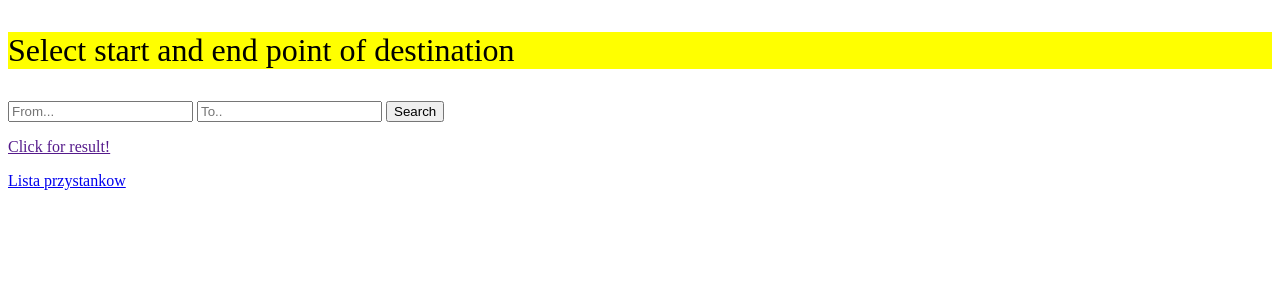
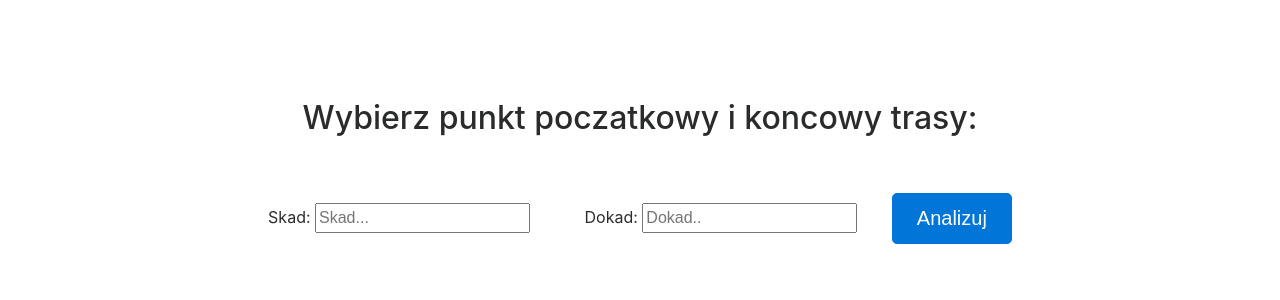
Before and after one commit to kzielin4/TASS-WARSAW-GRAPH, a Flask app: page / in a window 1280 px wide. Shown: the top 300 px of the page. Run offline with Flask 2, Linux system fonts and the light colour scheme; some libraries are stand-ins or nearby versions.

Commit message:
frontend

```diff
--- a/Python/TASS/main.py
+++ b/Python/TASS/main.py
@@ -177,11 +177,11 @@
         print "trans Len: " + str(transitLength)
         print "trans path: " + str(transitPath)
         if(transitLength <= carLength):
-            mode = {"vehicle": "transit", 'length': transitLength, "path": transitPath}
+            mode = {"vehicle": "transport miejski", 'length': transitLength, "path": transitPath}
         else:
-            mode = {"vehicle": "car", 'length': carLength, "path": carPath}
+            mode = {"vehicle": "samochod", 'length': carLength, "path": carPath}
     except nx.NetworkXNoPath:
-        mode = {"vehicle": "car", 'length': carLength, "path": carPath}
+        mode = {"vehicle": "samochod", 'length': carLength, "path": carPath}
         print 'NO PATH'
 
     return mode
@@ -200,6 +200,7 @@
     # jak nie to zakoncz
     if(str(paramqueryFrom) not in stopsList or str(paramqueryTo) not in stopsList):
         result['error'] = "Punkt poczatkowy oraz koncowy trasy musi znajdowac sie na liscie przystankow!"
+        return jsonify(result)
 
     #analyze graph networkx
     transportMode = getTheBestTransportMode(str(paramqueryFrom), str(paramqueryTo))
@@ -210,7 +211,11 @@
     print transportMode['path']
     # mode = {"vehicle": "transit", 'length': transitLength, "path": transitPath}
 
-    result['success'] = "success"
+    result['success'] = "Wyniki analizy: "
+    result['vehicle'] = transportMode['vehicle']
+    result['tLength'] = transportMode['length']
+    result['path'] = transportMode['path']
+
     return jsonify(result)
 
 if __name__ ==  "__main__":
--- a/Python/TASS/static/script4.js
+++ b/Python/TASS/static/script4.js
@@ -1,17 +1,37 @@
 $(document).ready(function () {
+    $("#list").hide();
+
     $("#search").click(function () {
         var queryParams = {queryTo: $("#queryTo").val(), queryFrom: $("#queryFrom").val()}
         var searchReq = $.get("/sendRequest", queryParams);
         searchReq.done(function (data) {
             if (data.error) {
-                $("#errorMessage").text(data.error)
+                $("#errorMessage").text(data.error);
+                $("#successMessage").text("");
+                 $("#vehicle").text("");
+                $("#tLength").text("");
+                $("#path").text("");
                 $("#url").attr("href", "");
             }
             else {
                 $("#errorMessage").text("");
+                $("#successMessage").text(data.success);
+                $("#vehicle").text("Środek transportu: " + data.vehicle);
+                $("#tLength").text("Czas: " + data.tLength + " [sekund]");
+                $("#path").text("Trasa: " + data.path);
+
                 $("#url").attr("href", data.result);
             }
         });
     });
 
+     $("#app-tab").click(function () {
+        $("#app").show();
+        $("#list").hide();
+    });
+      $("#list-tab").click(function () {
+          $("#list").show();
+          $("#app").hide();
+    });
+
 })
--- a/Python/TASS/static/style.css
+++ b/Python/TASS/static/style.css
@@ -1,4 +1,40 @@
+body{
+    text-align: center;
+}
+#app{
+    margin-top: 50px;
+    margin-right: 50px;
+    margin-bottom: 50px;
+    margin-left: 50px;
+    padding-top:50px
+}
+
 #mainHeader {
-    background-color: yellow;
     font-size: 200%;
 }
+#errorMessage{
+    color:red;
+}
+#fromToContainer{
+    padding-top: 50px;
+    padding-bottom: 40px;
+}
+#queryToLabel{
+    padding-left: 50px;
+}
+#przystanki{
+    padding-top: 100px;
+}
+#search{
+    margin-left: 30px;
+}
+#list{
+    margin-top: 50px;
+    margin-right: 50px;
+    margin-bottom: 50px;
+    margin-left: 50px;
+    padding-top:50px
+}
+#vehicle{
+    font-weight: bold;
+}
--- a/Python/TASS/templates/layout.html
+++ b/Python/TASS/templates/layout.html
@@ -1,25 +1,60 @@
 <!doctype html>
 <html>
   <head>
-    <title>Google API Example</title>
-    <link rel="stylesheet" type="text/css" href="{{ url_for('static', filename='style.css') }}">
-    <script src="https://ajax.googleapis.com/ajax/libs/jquery/2.1.4/jquery.min.js"></script>
-    <script src="{{ url_for('static', filename='script4.js') }}"></script>
+      <meta charset="utf-8">
+      <meta name="viewport" content="width=device-width, initial-scale=1, shrink-to-fit=no">
+      <title>Google API Example</title>
+      <link rel="stylesheet" href="https://maxcdn.bootstrapcdn.com/bootstrap/4.0.0-beta.3/css/bootstrap.min.css" integrity="sha384-Zug+QiDoJOrZ5t4lssLdxGhVrurbmBWopoEl+M6BdEfwnCJZtKxi1KgxUyJq13dy" crossorigin="anonymous">
+      <link rel="stylesheet" type="text/css" href="{{ url_for('static', filename='style.css') }}">
+      <script src="https://ajax.googleapis.com/ajax/libs/jquery/2.1.4/jquery.min.js"></script>
+      <script src="{{ url_for('static', filename='script4.js') }}"></script>
   </head>
   <body>
-    <p id="mainHeader"> Select start and end point of destination</p>
-    <input type="text" title="From" id="queryFrom" placeholder="From...">
-    <input type="text" title="To" id="queryTo" placeholder="To..">
-    <button id="search">Search</button>
+    <nav class="navbar navbar-expand-lg navbar-dark bg-dark fixed-top">
+      <div class="container">
+        <div class="collapse navbar-collapse" id="navbarResponsive">
+          <ul class="navbar-nav ml-auto">
+            <li class="nav-item active">
+              <a class="nav-link" id="app-tab" href="#app">Aplikacja
+                <span class="sr-only"></span>
+              </a>
+            </li>
+            <li class="nav-item">
+              <a class="nav-link" id="list-tab" href="#list">Lista przystanków</a>
+            </li>
+          </ul>
+        </div>
+      </div>
+    </nav>
 
-    <p id="errorMessage" style="color:red"></p>
-    <p id="success" style="color:green"></p>
-    <p><a href="" id="url" target="_blank">Click for result!</a></p>
-<div>
-<a href="przystanki.txt" target="_blank">Lista przystankow</a></div>
-</object>
+    <div id="app">
+        <h1 id="mainHeader">Wybierz punkt poczatkowy i koncowy trasy:</h1>
+        <div id="fromToContainer">
+            <label for="queryFrom">Skad:</label>
+            <input type="text" title="From" id="queryFrom" placeholder="Skad...">
+            <label id="queryToLabel" for="queryTo">Dokad:</label>
+            <input type="text" title="To" id="queryTo" placeholder="Dokad..">
+
+            <button id="search" type="submit" class="btn btn-primary btn-lg">
+                <span class="glyphicon glyphicon-search" aria-hidden="true"></span>Analizuj
+            </button>
+        </div>
+
+        <p id="errorMessage"></p>
+        <h3 id="successMessage"></h3>
+        <h6 id="vehicle"></h6>
+        <h6 id="tLength"></h6>
+        <h6 id="path"></h6>
 
 
+    </div>
+    <div id="list">
+         <h1 id="mainHeader">Lista przystankow:</h1>
+        <div id="file-content"></div>
+        <div id="przystanki">
+            <a href="przystanki.txt" target="_blank">Lista przystankow</a>
+        </div>
+    </div>
 
   </body>
 </html>
```
